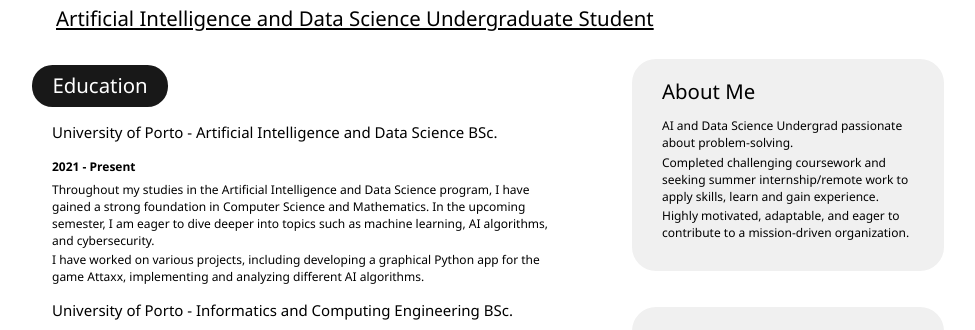
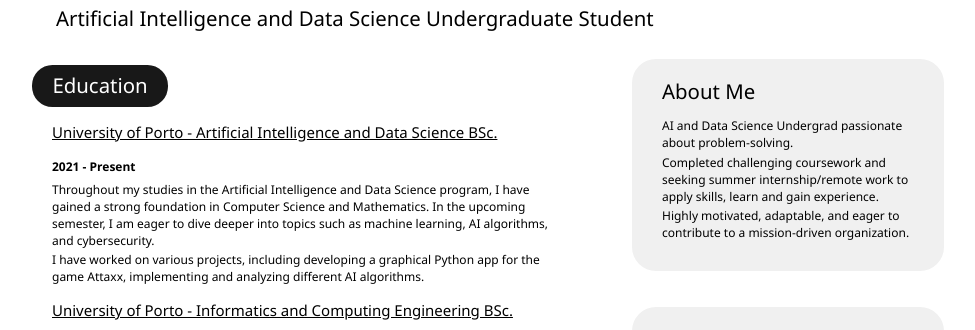
Before and after one commit to blsbls03/cv, a plain HTML site: page index.html in a window 1280 px wide. Shown: the part 87-417 px from the top of the page, without its empty margins (152-1127 px from the left). Drawn offline with Linux system fonts and the light colour scheme.

Commit message:
Update index.html

```diff
--- a/index.html
+++ b/index.html
@@ -12,14 +12,16 @@
     <header id="header">
         <h1>Bárbara Santos</h1>
         <h2>
-            <a href="https://sigarra.up.pt/fcup/en/cur_geral.cur_view?pv_ano_lectivo=2021&pv_curso_id=23521&pv_origem=CUR&pv_tipo_cur_sigla=L">Artificial Intelligence and Data Science Undergraduate Student</a>
+            Artificial Intelligence and Data Science Undergraduate Student
         <h2>
     </header>
     <main>
         <article id="mainLeft">
             <section>
                 <h2 class="meow"> Education</h2>
-                <h3 class="space">University of Porto - Artificial Intelligence and Data Science BSc.</h3>
+                <h3 class="space">
+                    <a href="https://sigarra.up.pt/fcup/en/cur_geral.cur_view?pv_ano_lectivo=2021&pv_curso_id=23521&pv_origem=CUR&pv_tipo_cur_sigla=L">University of Porto - Artificial Intelligence and Data Science BSc.</a>
+                </h3>
                 <h4 class="space">2021 - Present</h4>
                 <p class="space">
                     Throughout my studies in the Artificial Intelligence and Data Science program, I have gained a strong foundation in Computer Science and Mathematics. In the upcoming semester, I am eager to dive deeper into topics such as machine learning, AI algorithms, and cybersecurity.
@@ -28,7 +30,9 @@
                     I have worked on various projects, including developing a graphical Python app for the game Attaxx, implementing and analyzing different AI algorithms.
                 </p>
 
-                <h3 class="space">University of Porto - Informatics and Computing Engineering BSc.</h3>
+                <h3 class="space">
+                    <a href="https://sigarra.up.pt/feup/en/cur_geral.cur_view?pv_ano_lectivo=2021&pv_curso_id=22841">University of Porto - Informatics and Computing Engineering BSc.</a>
+                </h3>
                 <h4 class="space">2022 - Present</h4>
                 <p class="space">
                     My goal in enrolling in the Informatics and Computing Engineering program is to broaden my knowledge in the Informatics area while still highlighting my studies in the Artificial Intelligence area.
```
